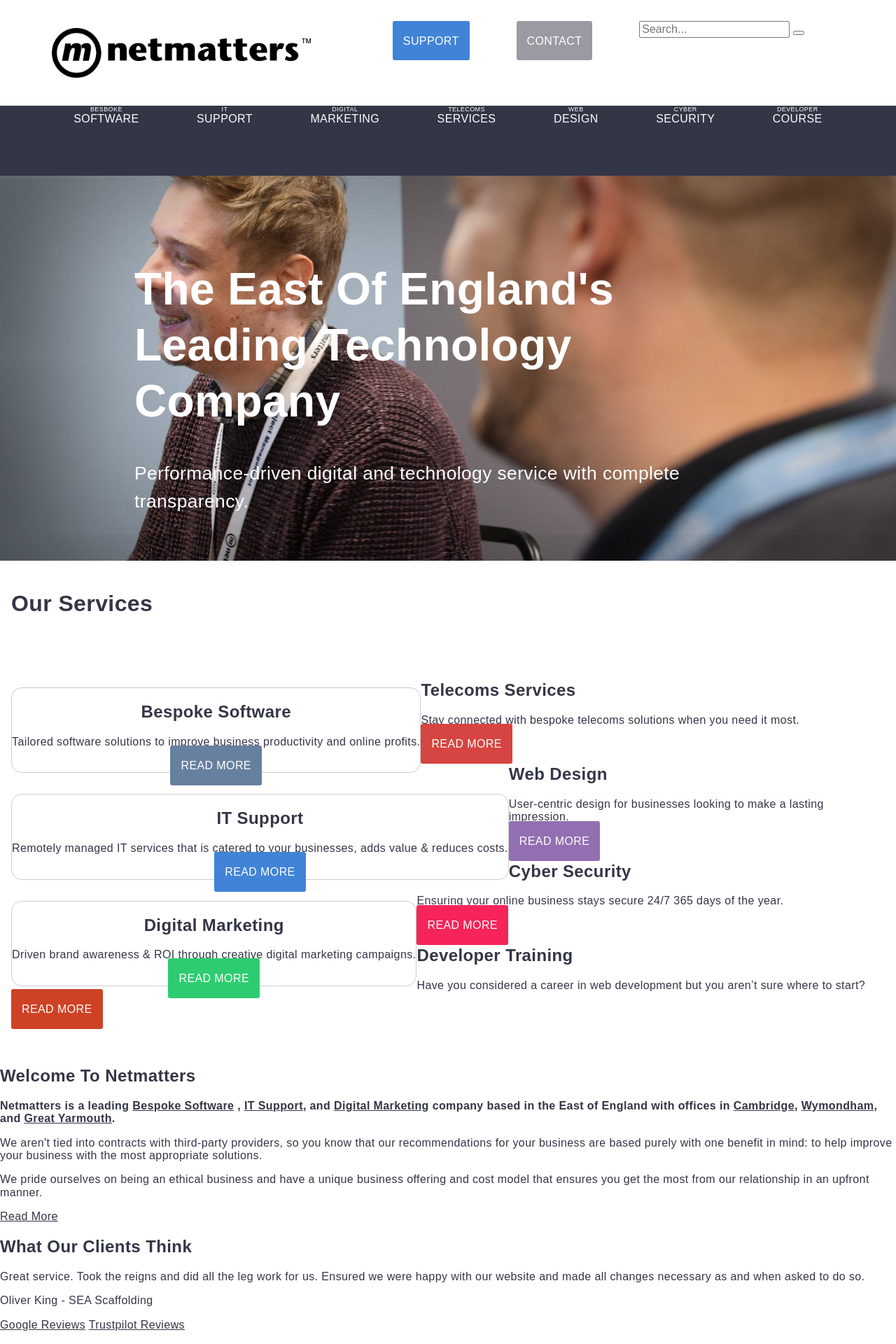
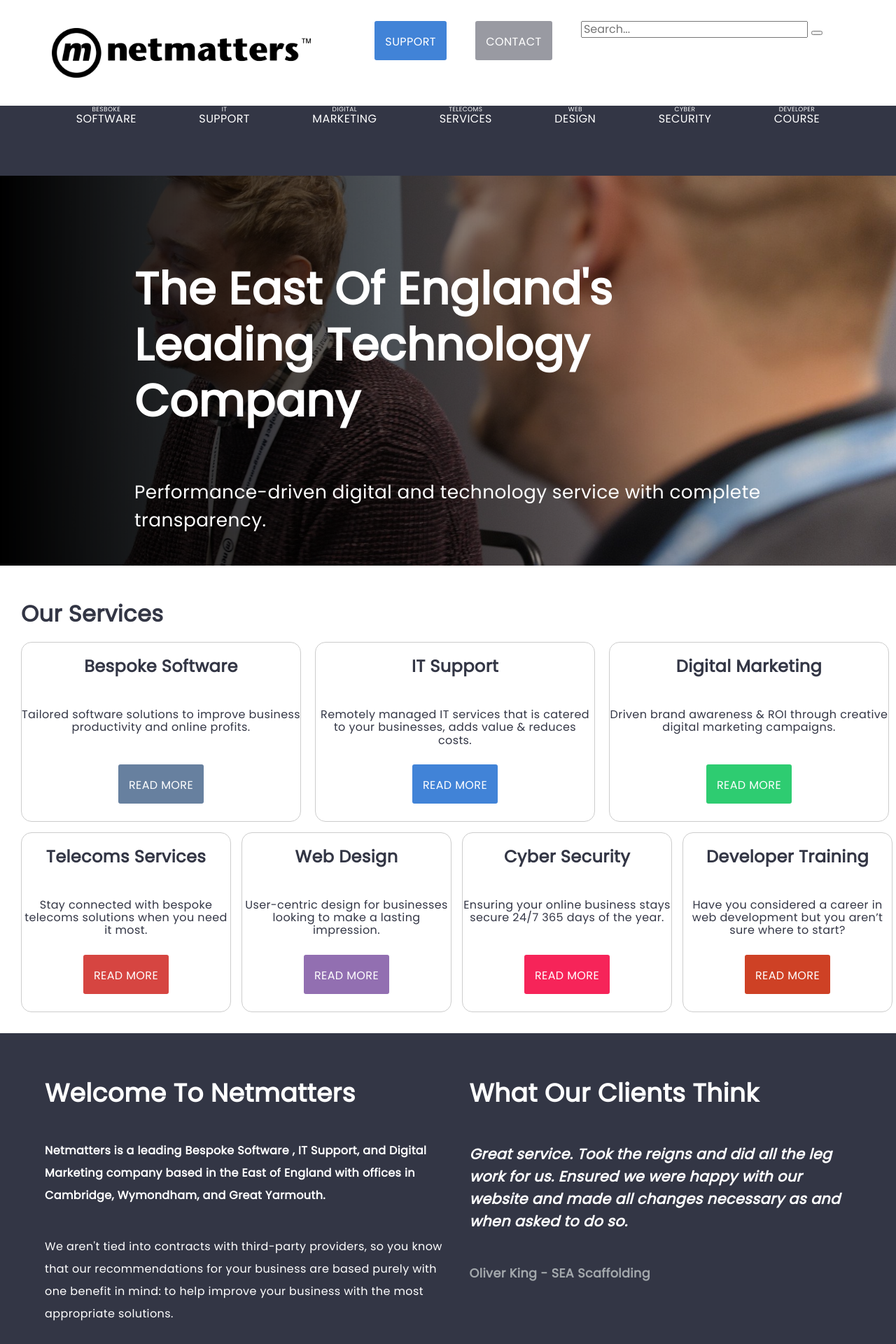
Before and after one commit to bengudge/NetmattersSite, a PHP site: page / in a window 1280 px wide. Shown: the top 1920 px of the page at 70% size. Run offline with PHP 8.4, Linux system fonts and the light colour scheme; some web fonts are replaced.

Commit message:
Services partially styled. Welcome, footer, associates styled

```diff
--- a/css/style.css
+++ b/css/style.css
@@ -308,7 +308,6 @@ template {
 }
 
 * {
-  color: #333645;
   box-sizing: border-box;
 }
 
@@ -318,6 +317,7 @@ div {
 
 body {
   font-family: Poppins, sans-serif;
+  color: #333645;
   font-size: 1rem;
   letter-spacing: 0.4px;
 }
@@ -326,7 +326,17 @@ img {
   vertical-align: middle;
 }
 
+h2 {
+  margin-bottom: 30px;
+}
+
+p {
+  margin-bottom: 25px;
+}
+
 #banner {
+  display: flex;
+  flex-direction: column;
   position: relative;
   width: 100%;
   min-height: 550px;
@@ -335,8 +345,7 @@ img {
   margin-bottom: 20px;
   text-align: left;
   line-height: normal;
-  background: url(../img/home-oaVs.jpg) center/cover no-repeat #454959;
-  box-shadow: inset 70px 0 200px -7px rgba(0, 0, 0, 0.7);
+  background: linear-gradient(to right, black, rgba(0, 0, 0, 0)), url(../img/home-oaVs.jpg) center/cover no-repeat;
 }
 #banner h1, #banner p {
   color: white;
@@ -351,13 +360,9 @@ img {
 }
 
 .services {
-  padding: 2px 16px;
-}
-
-.grid {
-  padding-top: 50px;
-  padding-bottom: 50px;
-  display: table;
+  padding: 10px 30px;
+  margin-left: auto;
+  margin-right: auto;
 }
 
 header .inner {
@@ -399,13 +404,139 @@ header .inner .logo img {
   max-width: 370px;
 }
 
-.service1 {
-  display: block;
-  margin-top: 30px;
+.grid {
+  display: grid;
+  grid-template-columns: repeat(12, 1fr);
+  gap: 15px;
+}
+.grid .card {
+  display: flex;
+  flex-direction: column;
+  height: 1fr;
   text-align: center;
+  grid-column: span 4;
   border: 1px solid #ccc;
   border-radius: 15px;
-  float: left;
+}
+.grid .card .btn {
+  margin: auto auto 25px auto;
+}
+.grid .card:nth-child(n+4) {
+  grid-column: span 3;
+}
+
+.service1 {
+  width: 400px;
+}
+
+.service2 {
+  width: 300px;
+}
+
+#welcome {
+  background-color: #333645;
+}
+#welcome .grid {
+  width: 90%;
+  max-width: 1200px;
+  margin: 20px auto;
+  display: flex;
+  flex-direction: row;
+  gap: 30px;
+  padding-top: 35px;
+  padding-bottom: 50px;
+  color: white;
+}
+#welcome .grid .column {
+  display: flex;
+  flex-direction: column;
+  max-width: 600px;
+}
+#welcome .grid .column h2 {
+  font-size: 2.25rem;
+  font-weight: 400;
+}
+#welcome .grid .column p {
+  margin-bottom: 25px;
+  line-height: 2rem;
+}
+#welcome .grid .column a {
+  text-decoration: none;
+  color: white;
+}
+#welcome .grid .column div {
+  margin-top: auto;
+}
+#welcome .grid .column div .btn {
+  margin-right: 10px;
+  border-radius: 6px;
+  font-size: 20px;
+  padding: 10px 30px;
+}
+#welcome .grid .column .quote {
+  font-size: 1.3rem;
+  font-weight: 600;
+}
+#welcome .grid .column .quote-author {
+  color: #a3a8ac;
+  font-weight: 600;
+  font-size: 1.1rem;
+}
+
+footer {
+  background-color: #333645;
+  color: white;
+  padding-top: 30px;
+  padding-bottom: 45px;
+}
+footer .footer-container {
+  width: 90%;
+  max-width: 1200px;
+  margin: 20px auto;
+}
+footer .footer-container .row {
+  display: flex;
+  justify-content: space-between;
+}
+footer .footer-container .row .column h4 {
+  font-size: 1rem;
+  font-weight: 200;
+}
+footer .footer-container .row .column ul {
+  list-style: none;
+  padding: 0;
+  margin: 0;
+}
+footer .footer-container .row .column ul li {
+  line-height: 1.4rem;
+  font-size: 0.8rem;
+}
+footer .footer-container .row .column ul li a {
+  color: white;
+  text-decoration: none;
+}
+footer .footer-container .bottom {
+  margin-top: 20px;
+  border-top: 1px solid #888;
+}
+footer .footer-container .bottom .copyright {
+  font-weight: 200;
+  font-size: 0.8rem;
+}
+footer .footer-container .bottom .copyright a {
+  color: white;
+  text-decoration: none;
+}
+
+#associates {
+  width: 90%;
+  max-width: 1200px;
+  margin: 20px auto;
+  display: flex;
+  flex-direction: row;
+  justify-content: space-around;
+  padding-top: 30px;
+  padding-bottom: 30px;
 }
 
 a {
@@ -417,7 +548,8 @@ a {
   text-transform: uppercase;
   text-align: center;
   height: 56px;
-  line-height: normal;
+  width: fit-content;
+  line-height: 20px;
   border-radius: 3px;
   padding: 20px 15px;
   color: white;
@@ -459,6 +591,18 @@ a {
   background-color: #ce4125;
 }
 
+.welcome-read {
+  background-color: #272936;
+}
+
+.google-btn {
+  background-color: #4387f6;
+}
+
+.trustpilot-btn {
+  background-color: #00b67b;
+}
+
 #nav-wrapper {
   width: 100%;
   min-height: 100px;
@@ -480,6 +624,7 @@ a {
   justify-content: space-around;
 }
 #nav-wrapper nav ul li {
+  justify-content: center;
   position: relative;
   text-align: center;
   text-transform: uppercase;
--- a/index.html
+++ b/index.html
@@ -10,6 +10,7 @@
         <meta name="viewport" content="width=device-width, initial-scale=1">
         <link rel="preload" href="/assets/fonts/poppins-v15-latin-regular.woff2" as="font" type="font/woff2" crossorigin="">
         <link rel="preload" href="/assets/fonts/poppins-v15-latin-600.woff2" as="font" type="font/woff2" crossorigin="">
+        <link href='https://fonts.googleapis.com/css?family=Poppins' rel='stylesheet'>
         <link rel="stylesheet" href="css/style.css">
     </head>
     <body>
@@ -150,16 +151,17 @@
             </div>
             <!-- Welcome section -->
             <div id="welcome">
+                <div class="grid">
                     <div class="column">
                         <h2 class="h2-welcome"><strong>Welcome To Netmatters</strong></h2>
-                    <strong>
-                        <p>Netmatters is a leading <a href="#">Bespoke Software</a>
+                        <p>
+                            <strong>Netmatters is a leading <a href="#">Bespoke Software</a>
                                 , <a href="#">IT Support</a>, and <a href="#">Digital Marketing</a>
                                 company based in the East of England with offices in
                                 <a href="#">Cambridge</a>, <a href="#">Wymondham</a>, and
                                 <a href="#">Great Yarmouth</a>.
+                            </strong>
                         </p>
-                    </strong>
                         <p>We aren't tied into contracts with third-party providers,
                             so you know that our recommendations for your business are
                             based purely with one benefit in mind: to help improve your
@@ -168,18 +170,19 @@
                             unique business offering and cost model that ensures you get
                             the most from our relationship in an upfront manner.
                         </p>
-                    <a href="#" class="btn-welcomeread">Read More</a>
+                        <div><a href="#" class="btn welcome-read">Read More</a></div>
                     </div>
                     <div class="column">
-                    <h2 class="h2-welcome"><strong>What Our Clients Think</strong></h2>
+                        <h2><strong>What Our Clients Think</strong></h2>
                         <!-- 5 star icon -->
-                    <p>Great service. Took the reigns and did all the leg work for us.
+                        <p class="quote"><strong><em>Great service. Took the reigns and did all the leg work for us.
                             Ensured we were happy with our website and made all changes
-                        necessary as and when asked to do so.</p>
-                    <p>Oliver King - SEA Scaffolding</p>
+                            necessary as and when asked to do so.</em></strong></p>
+                        <p class="quote-author">Oliver King - SEA Scaffolding</p>
                         <div>
-                        <a href="#" class="btn-google">Google Reviews</a>
-                        <a href="#" class="btn-trustpilot">Trustpilot Reviews</a>
+                            <a href="#" class="btn google-btn">Google Reviews</a>
+                            <a href="#" class="btn trustpilot-btn">Trustpilot Reviews</a>
+                        </div>
                     </div>
                 </div>
             </div>
@@ -287,7 +290,7 @@
         <!-- Footer -->
         <footer>
             <div class="footer-container">
-                <div class="footer-row">
+                <div class="row">
                     <div class="column">
                         <h4>ABOUT NETMATTERS</h4>
                         <ul>
@@ -348,9 +351,9 @@
                 <!-- Bottom socials and licenses -->
                 <div class="bottom">
                     <div class="copyright">
-                        © Copyright Netmatters 2022. <br>
+                        <p>© Copyright Netmatters 2022. <br>
                         All rights reserved. -
-                        <a href="#"> Sitemap </a>
+                        <a href="#"> Sitemap </a></p>
                     </div>
                     <div class="socials">
                         <a href="#" class="facebook">
--- a/scss/base/_base.scss
+++ b/scss/base/_base.scss
@@ -1,6 +1,5 @@
 
 * {
-    color: $dark;
     box-sizing: border-box;
 }
 
@@ -10,7 +9,7 @@ div {
 
 body {
     font-family: Poppins, sans-serif;
-    //font-family: Lato,Helvetica,Arial,sans-serif;
+    color: $dark;
     font-size: 1rem;
     letter-spacing: .4px;
 }
@@ -18,3 +17,11 @@ body {
 img {
     vertical-align: middle;
 }
+
+h2 {
+    margin-bottom: 30px;
+}
+
+p {
+    margin-bottom: 25px;
+}
--- a/scss/components/_buttons.scss
+++ b/scss/components/_buttons.scss
@@ -8,7 +8,8 @@ a {
     text-transform: uppercase;
     text-align: center;
     height: 56px;
-    line-height: normal;
+    width: fit-content;
+    line-height: 20px;
     border-radius: 3px;
     padding: 20px 15px;
     color: white;
@@ -50,3 +51,15 @@ a {
 .dt {
     background-color: #ce4125;
 }
+
+.welcome-read {
+    background-color: #272936;
+}
+
+.google-btn {
+    background-color: #4387f6;
+}
+
+.trustpilot-btn {
+    background-color: #00b67b;
+}
--- a/scss/components/_nav.scss
+++ b/scss/components/_nav.scss
@@ -19,7 +19,7 @@
             //line-height: 50px;
             li {
                 //flex: 1;
-
+                justify-content: center;
                 position: relative;
                 //min-height: 100px;
                 text-align: center;
--- /dev/null
+++ b/scss/layout/_associates.scss
@@ -0,0 +1,9 @@
+#associates {
+    @include centre;
+    display: flex;
+    flex-direction: row;
+    justify-content: space-around;
+    padding-top: 30px;
+    padding-bottom: 30px;
+
+}
--- a/scss/layout/_card.scss
+++ /dev/null
@@ -1,10 +0,0 @@
-
-.service1 {
-    display: block;
-    margin-top: 30px;
-    text-align: center;
-    border: 1px solid #ccc;
-    border-radius: 15px;
-    float: left;
-
-}
--- a/scss/layout/_containers.scss
+++ b/scss/layout/_containers.scss
@@ -1,7 +1,9 @@
 
 //Banner
 #banner {
-    //@include centre;
+
+    display: flex;
+    flex-direction: column;
     position: relative;
     width: 100%;
     min-height: 550px;
@@ -10,31 +12,23 @@
     margin-bottom: 20px;
     text-align: left;
     line-height: normal;
-    background: url(../img/home-oaVs.jpg) center / cover no-repeat #454959;
-    //box-shadow: inset 0 0 60px 40px rgba(0,10,30,.8);
-    box-shadow: inset 70px 0 200px -7px rgba(0,0,0,0.7);
+    background: linear-gradient(to right,  black, rgba(0, 0, 0, 0)),  url(../img/home-oaVs.jpg) center / cover no-repeat;
+
     h1, p {
         color: white;
     }
     h1 {
-        //position: relative;
         font-size: 4rem;
         line-height: 5rem;
     }
     p {
-        //position: relative;
         font-size: 1.65rem;
         line-height: 2.5rem;
     }
 }
 
 .services {
-    padding: 2px 16px;
+    padding: 10px 30px;
+    margin-left: auto;
+    margin-right: auto;
 }
-
-.grid {
-    padding-top: 50px;
-    padding-bottom: 50px;
-    display: table;
-    //grid-template-columns: auto auto auto;
-}
--- /dev/null
+++ b/scss/layout/_services.scss
@@ -0,0 +1,46 @@
+
+
+
+.grid {
+    //padding-top: 50px;
+    //padding-bottom: 50px;
+    display: grid;
+    grid-template-columns: repeat(12, 1fr);
+    //grid-auto-columns: 3;
+    gap: 15px;
+    //grid-template-columns: auto auto auto;
+    .card {
+        display: flex;
+        flex-direction: column;
+        //grid-area: card;
+        //margin-top: 30px;
+        //padding-right: 10px;
+        //padding-left: 15px;
+        height: 1fr;
+        //line-height: 5rem;
+        text-align: center;
+        grid-column: span 4;
+        border: 1px solid #ccc;
+        border-radius: 15px;
+        .btn {
+            margin: auto auto 25px auto;
+        }
+        //float: left;
+    }
+    .card:nth-child(n + 4) {
+        grid-column: span 3;
+    }
+}
+
+
+
+.service1 {
+    width: 400px;
+    //max-width: 400px;
+
+}
+
+.service2 {
+    width: 300px;
+    //max-width: 300px;
+}
--- /dev/null
+++ b/scss/layout/_welcome.scss
@@ -0,0 +1,53 @@
+
+#welcome {
+    background-color: $dark;
+    .grid {
+        @include centre;
+        display: flex;
+        flex-direction: row;
+        gap: 30px;
+        padding-top: 35px;
+        padding-bottom: 50px;
+        //padding: 35px 10px 50px 10px;
+        color: white;
+
+        .column {
+            display: flex;
+            flex-direction: column;
+            max-width: 600px;
+            h2 {
+                font-size: 2.25rem;
+                font-weight: 400;
+            }
+            p{
+                margin-bottom: 25px;
+                line-height: 2rem;
+            }
+            a {
+                text-decoration: none;
+                color: white;
+            }
+            div {
+                //height: 63px;
+                margin-top: auto;
+                .btn {
+                    margin-right: 10px;
+                    border-radius: 6px;
+                    font-size: 20px;
+                    padding: 10px 30px;
+                    //float: inline-end;
+                    //margin-bottom: 30px;
+                }
+            }
+            .quote {
+                font-size: 1.3rem;
+                font-weight: 600;
+            }
+            .quote-author {
+                color: #a3a8ac;
+                font-weight: 600;
+                font-size: 1.1rem;
+            }
+        }
+    }
+}
--- a/scss/style.scss
+++ b/scss/style.scss
@@ -10,8 +10,10 @@
 //Layout Styles
 @import 'layout/containers',
         'layout/header',
-        'layout/card',
-        'layout/footer';
+        'layout/services',
+        'layout/welcome',
+        'layout/footer',
+        'layout/associates';
 
 //Component Styles
 @import 'components/buttons',
```
Also changed, not shown: scss/layout/_footer.scss (+47 -0 lines), 1 other file. Lines whose indentation alone changed are shown as unchanged.
